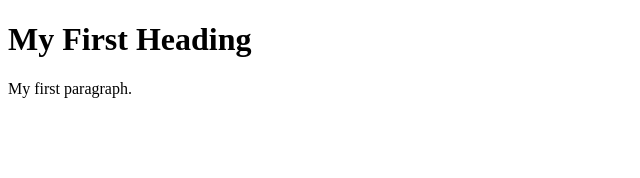
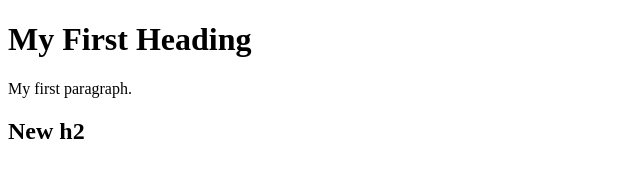
Before and after one commit to aritra042003/github_practice, a plain HTML site: page index.html in a window 1280 px wide. Shown: the whole page, without its empty margins (0-640 px from the left). Drawn offline with Linux system fonts and the light colour scheme.

Commit message:
Update index.html
new line h2 added

```diff
--- a/index.html
+++ b/index.html
@@ -4,6 +4,6 @@
 
 <h1>My First Heading</h1>
 <p>My first paragraph.</p>
-
+<h2>New h2</h2>
 </body>
 </html>
```
